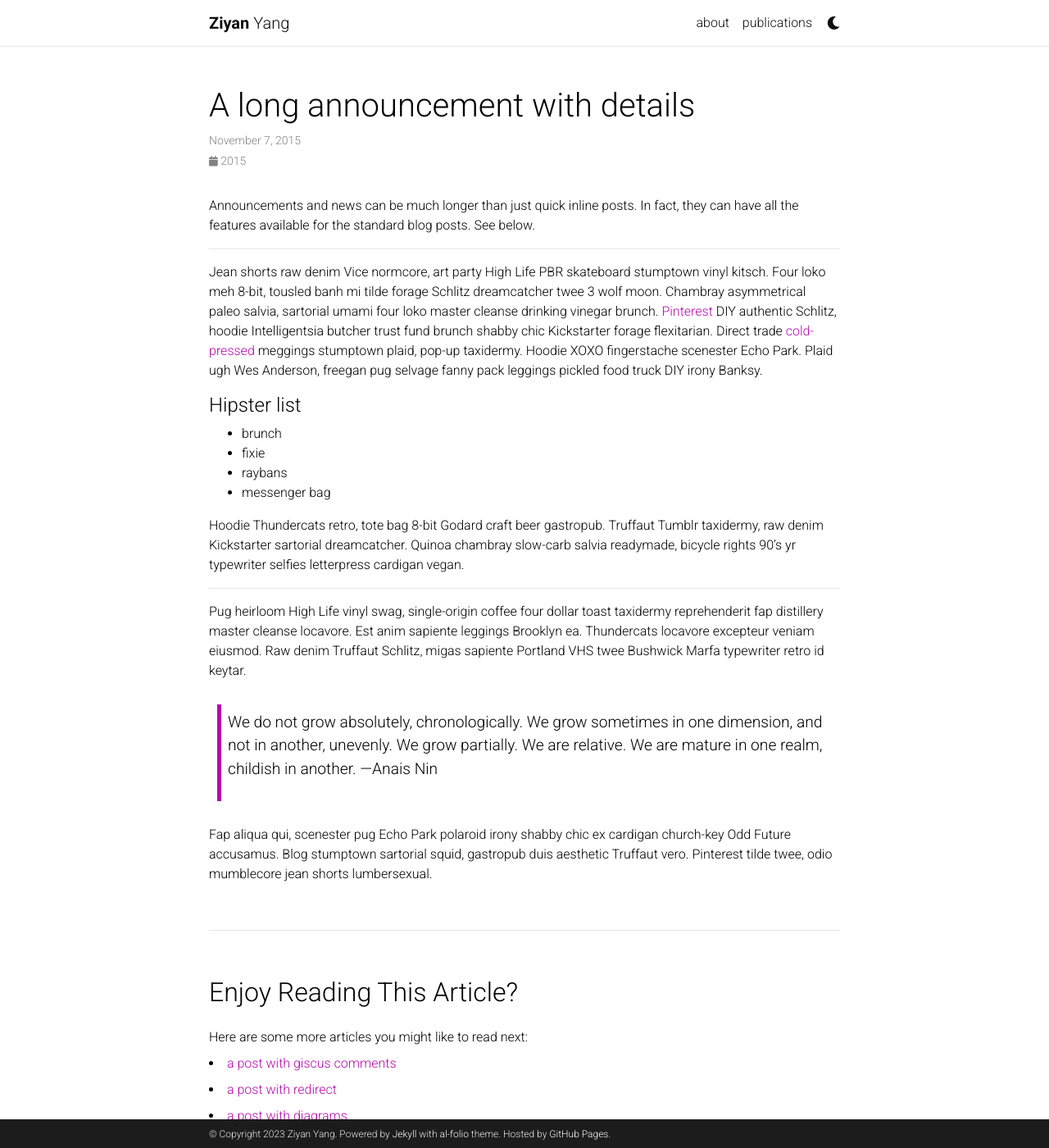
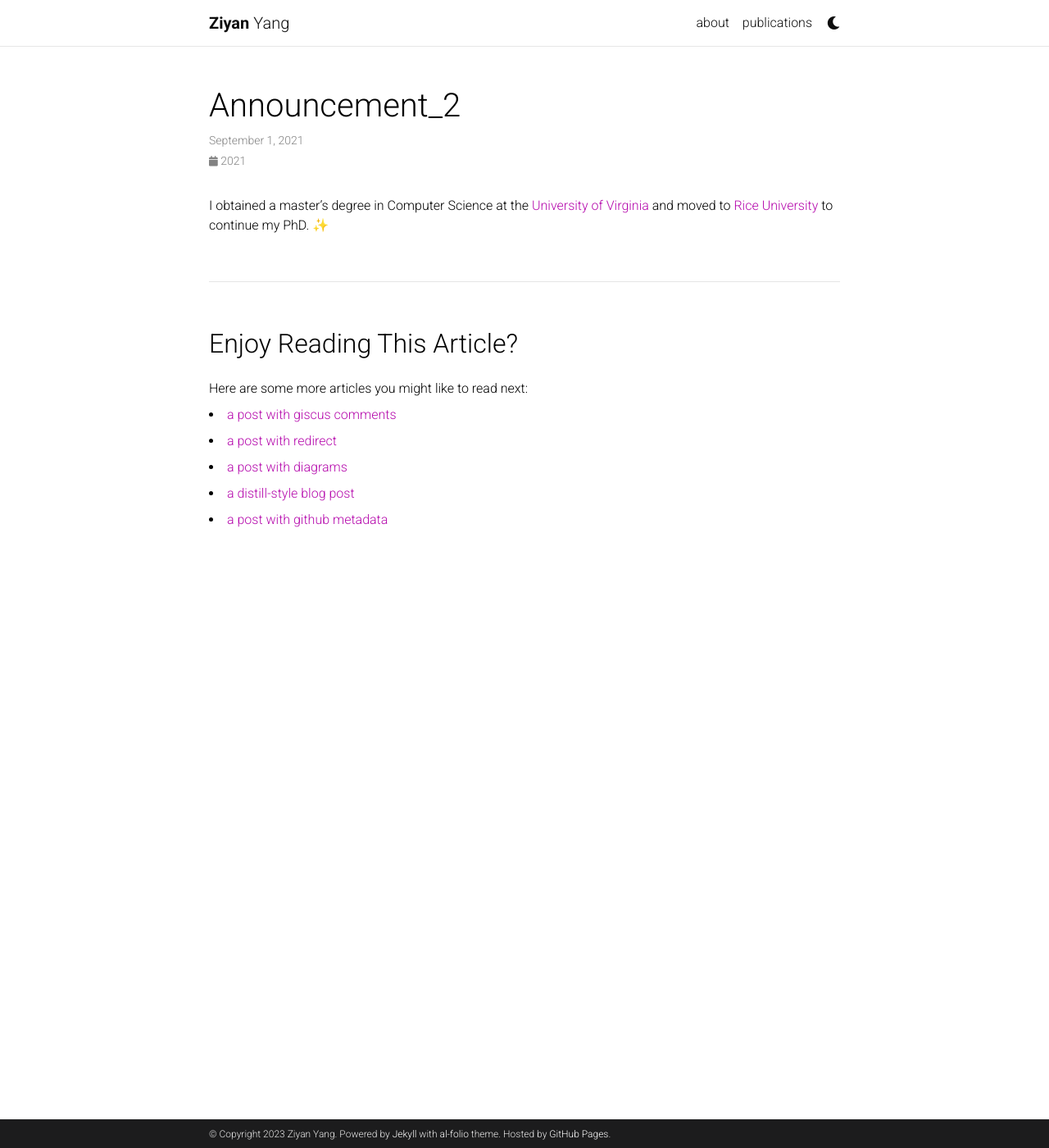
Before and after one commit to ziyanyang/ziyanyang.github.io, a Jekyll site: the page built from _news/announcement_2.md, in a window 1280 px wide and 1400 px high. Shown: the whole window at 82% size. Built offline with Jekyll 4.4.1, drawn with Linux system fonts in a browser that asks for light colours; emoji names are drawn with the system emoji font; comment, search, counter and statistics services are not loaded; a style sheet for code colours, icons or effects is not loaded.

Commit message:
Update announcement_2.md

```diff
--- a/_news/announcement_2.md
+++ b/_news/announcement_2.md
@@ -1,31 +1,7 @@
 ---
 layout: post
-title: A long announcement with details
-date: 2015-11-07 16:11:00-0400
-inline: false
+date: 2021-09-01 16:11:00-0400
+inline: true
 ---
 
-Announcements and news can be much longer than just quick inline posts. In fact, they can have all the features available for the standard blog posts. See below.
-
-***
-
-Jean shorts raw denim Vice normcore, art party High Life PBR skateboard stumptown vinyl kitsch. Four loko meh 8-bit, tousled banh mi tilde forage Schlitz dreamcatcher twee 3 wolf moon. Chambray asymmetrical paleo salvia, sartorial umami four loko master cleanse drinking vinegar brunch. <a href="https://www.pinterest.com">Pinterest</a> DIY authentic Schlitz, hoodie Intelligentsia butcher trust fund brunch shabby chic Kickstarter forage flexitarian. Direct trade <a href="https://en.wikipedia.org/wiki/Cold-pressed_juice">cold-pressed</a> meggings stumptown plaid, pop-up taxidermy. Hoodie XOXO fingerstache scenester Echo Park. Plaid ugh Wes Anderson, freegan pug selvage fanny pack leggings pickled food truck DIY irony Banksy.
-
-#### Hipster list
-<ul>
-    <li>brunch</li>
-    <li>fixie</li>
-    <li>raybans</li>
-    <li>messenger bag</li>
-</ul>
-
-Hoodie Thundercats retro, tote bag 8-bit Godard craft beer gastropub. Truffaut Tumblr taxidermy, raw denim Kickstarter sartorial dreamcatcher. Quinoa chambray slow-carb salvia readymade, bicycle rights 90's yr typewriter selfies letterpress cardigan vegan.
-
-***
-
-Pug heirloom High Life vinyl swag, single-origin coffee four dollar toast taxidermy reprehenderit fap distillery master cleanse locavore. Est anim sapiente leggings Brooklyn ea. Thundercats locavore excepteur veniam eiusmod. Raw denim Truffaut Schlitz, migas sapiente Portland VHS twee Bushwick Marfa typewriter retro id keytar.
-
-> We do not grow absolutely, chronologically. We grow sometimes in one dimension, and not in another, unevenly. We grow partially. We are relative. We are mature in one realm, childish in another.
-> —Anais Nin
-
-Fap aliqua qui, scenester pug Echo Park polaroid irony shabby chic ex cardigan church-key Odd Future accusamus. Blog stumptown sartorial squid, gastropub duis aesthetic Truffaut vero. Pinterest tilde twee, odio mumblecore jean shorts lumbersexual.
+I obtained a master's degree in Computer Science at the [University of Virginia](https://www.virginia.edu/) and moved to [Rice University](https://www.rice.edu/) to continue my PhD. :sparkles:
```
